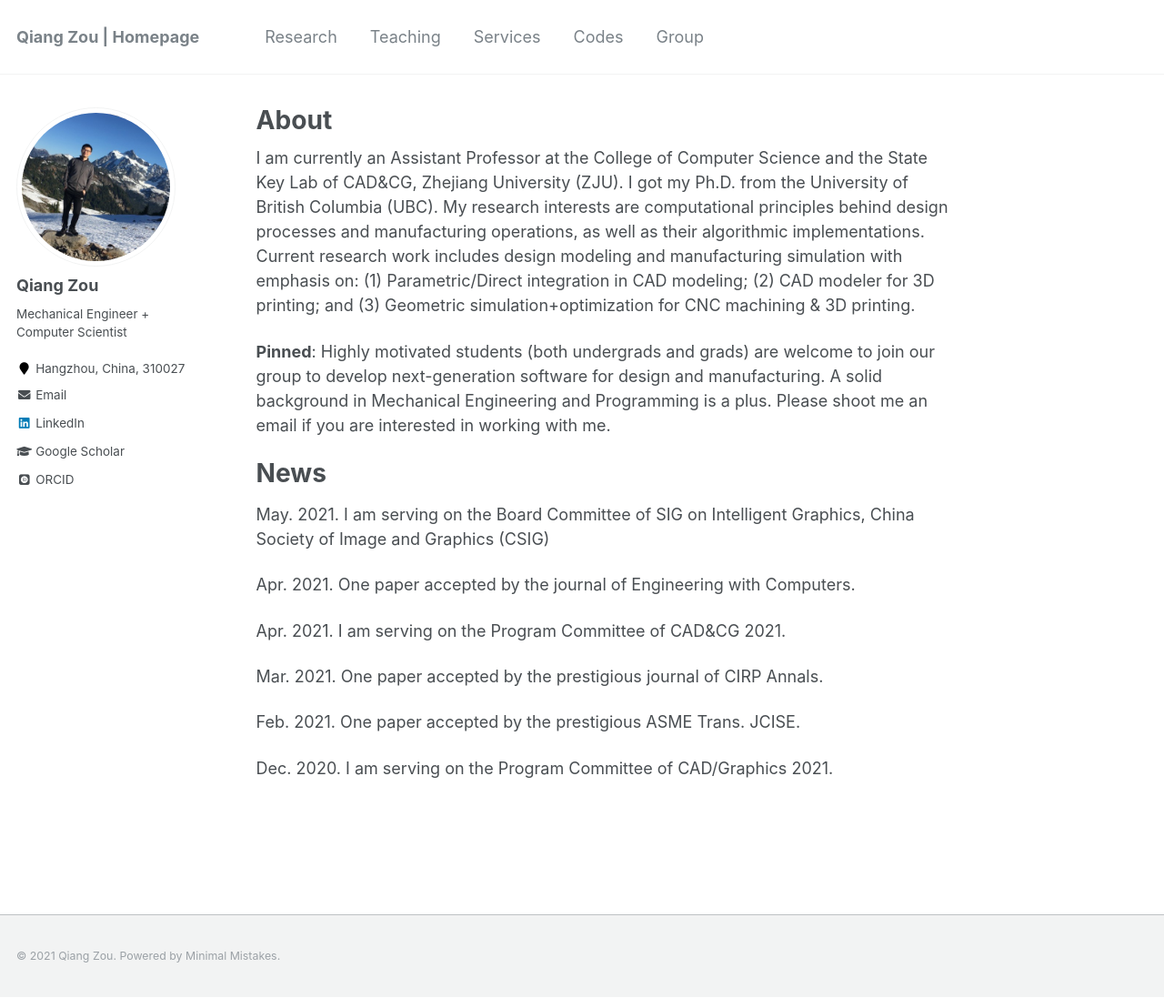
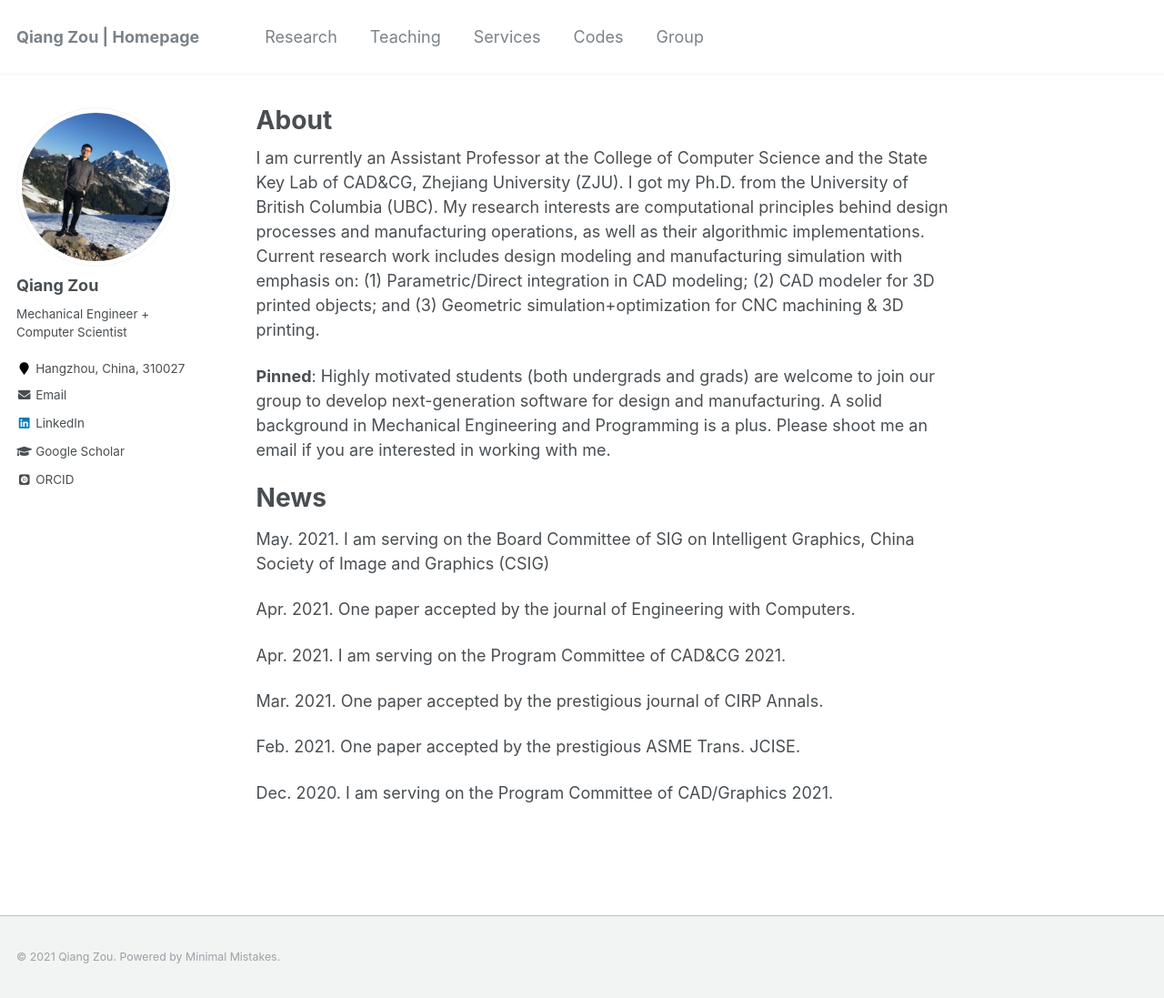
Before and after one commit to Qiang-Zou/Qiang-Zou.github.io, a Jekyll site: the page built from _pages/about.md, in a window 1280 px wide and 1097 px high. Shown: the whole window at 91% size. Built offline with Jekyll 4.4.1, drawn with Linux system fonts in a browser that asks for light colours; some web fonts are replaced.

Commit message:
Update about.md

```diff
--- a/_pages/about.md
+++ b/_pages/about.md
@@ -8,7 +8,7 @@ redirect_from:
   - /about.html
 ---
 
-I am currently an Assistant Professor at the College of Computer Science and the State Key Lab of CAD&CG, Zhejiang University (ZJU). I got my Ph.D. from the University of British Columbia (UBC). My research interests are computational principles behind design processes and manufacturing operations, as well as their algorithmic implementations. Current research work includes design modeling and manufacturing simulation with emphasis on: (1) Parametric/Direct integration in CAD modeling; (2) CAD modeler for 3D printing; and (3) Geometric simulation+optimization for CNC machining & 3D printing.
+I am currently an Assistant Professor at the College of Computer Science and the State Key Lab of CAD&CG, Zhejiang University (ZJU). I got my Ph.D. from the University of British Columbia (UBC). My research interests are computational principles behind design processes and manufacturing operations, as well as their algorithmic implementations. Current research work includes design modeling and manufacturing simulation with emphasis on: (1) Parametric/Direct integration in CAD modeling; (2) CAD modeler for 3D printed objects; and (3) Geometric simulation+optimization for CNC machining & 3D printing.
 
 **Pinned**: Highly motivated students (both undergrads and grads) are welcome to join our group to develop next-generation software for design and manufacturing. A solid background in Mechanical Engineering and Programming is a plus. Please shoot me an email if you are interested in working with me.
 
```
